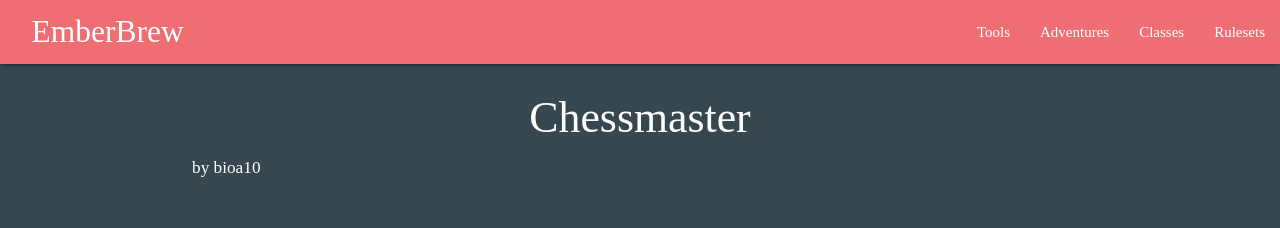
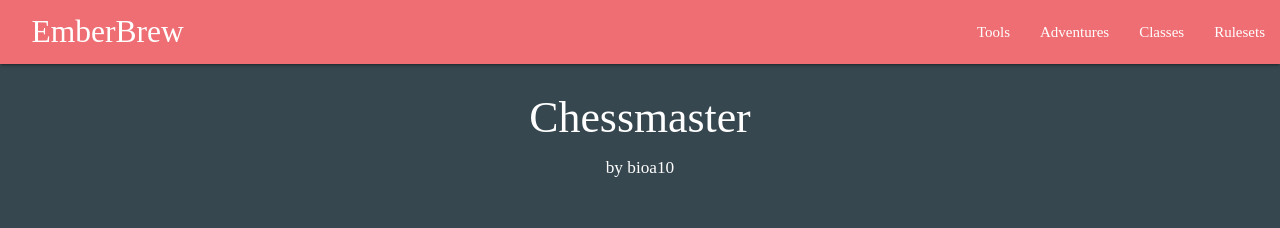
Before and after one commit to bioa10/bioa10.github.io, a plain HTML site: page classes/chessmaster/index.html in a window 1280 px wide. Shown: the top 228 px of the page. Drawn offline with Linux system fonts and the light colour scheme; a web font is replaced by a local one.

Commit message:
Fixed Chessmaster's centering

```diff
--- a/classes/chessmaster/index.html
+++ b/classes/chessmaster/index.html
@@ -85,8 +85,8 @@
         </ul>
 
         <div class="container">
-            <center><p><h3 class="white-text" style="font-family: 'Kungfont'; font-weight: normal; font-style: normal;">Chessmaster</h3></p></center>
-			<p><h6 class="white-text" style="font-family: 'Kungfont'; font-weight: normal; font-style: normal;">by bioa10</h6></p>
+            <center><p><h3 class="white-text" style="font-family: 'Kungfont'; font-weight: normal; font-style: normal;">Chessmaster</h3></p>
+			<p><h6 class="white-text" style="font-family: 'Kungfont'; font-weight: normal; font-style: normal;">by bioa10</h6></p></center>
             <br>
             <blockquote class="white-text">
             <q>Battle is no different than a game of Chess. Like chess, my first move has already decided your fate.</q>
```
